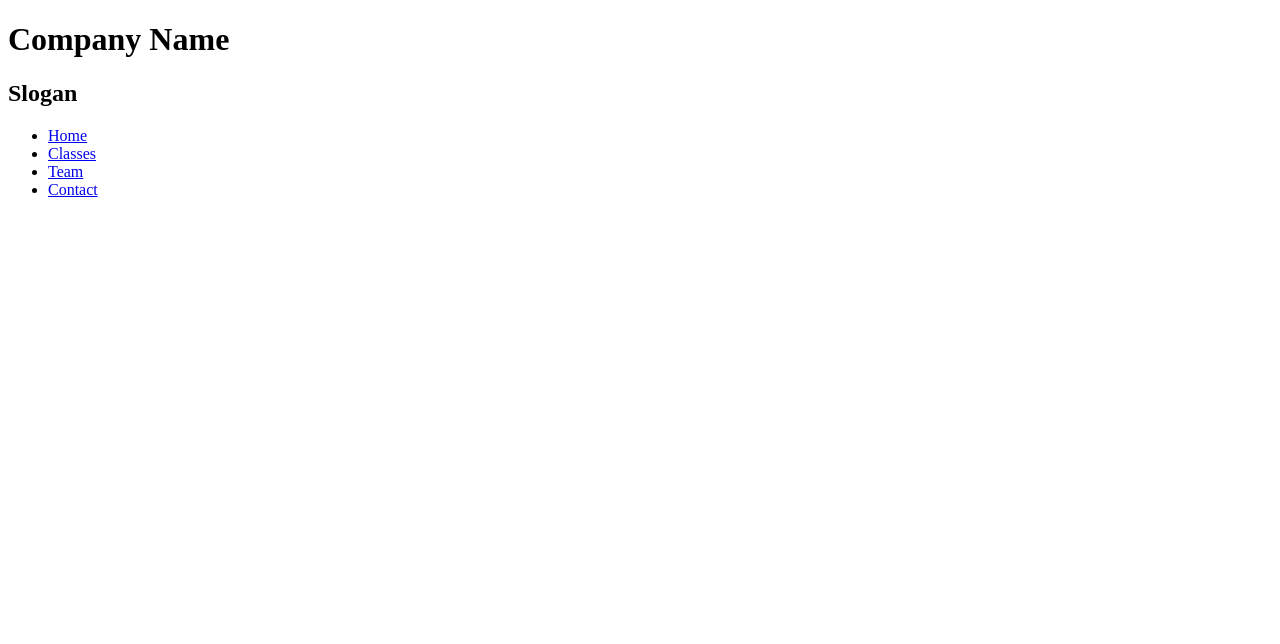
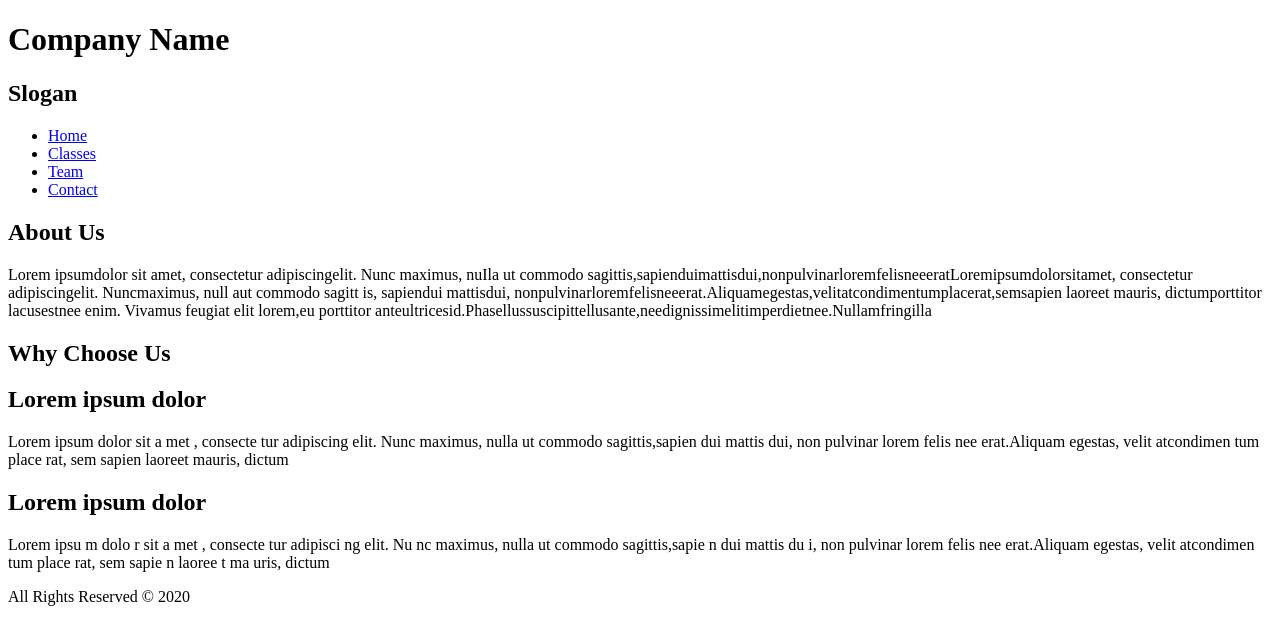
Before and after one commit to james479/FED1StudioProject, a plain HTML site: page FED1StudioProject/index.html in a window 1280 px wide. Drawn offline with Linux system fonts and the light colour scheme.

Commit message:
completed index.html struture except photos

```diff
--- a/FED1StudioProject/index.html
+++ b/FED1StudioProject/index.html
@@ -27,5 +27,30 @@
             </li>
         </ul>
     </nav>
+    <main>
+        <section>
+            <!-- TODO image -->
+            <article>
+                <h2>About Us</h2>
+                <p>Lorem ipsumdolor sit amet, consectetur adipiscingelit. Nunc maximus, nuIla ut commodo sagittis,sapienduimattisdui,nonpulvinarloremfelisneeeratLoremipsumdolorsitamet, consectetur adipiscingelit. Nuncmaximus, null aut commodo sagitt is, sapiendui mattisdui, nonpulvinarloremfelisneeerat.Aliquamegestas,velitatcondimentumplacerat,semsapien laoreet mauris, dictumporttitor lacusestnee enim. Vivamus feugiat elit lorem,eu porttitor anteultricesid.Phasellussuscipittellusante,needignissimelitimperdietnee.Nullamfringilla</p>
+            </article>
+        </section>
+        <section>
+            <h1>Why Choose Us</h1>
+            <!-- TODO image -->
+            <article>
+                <h2>Lorem ipsum dolor</h2>
+                <p>Lorem ipsum dolor sit a met , consecte tur adipiscing elit. Nunc maximus, nulla ut commodo sagittis,sapien dui mattis dui, non pulvinar lorem felis nee erat.Aliquam egestas, velit atcondimen tum place rat, sem sapien laoreet mauris, dictum</p>
+            </article>
+            <article>
+                <h2>Lorem ipsum dolor</h2>
+                <p> Lorem ipsu m dolo r sit a met , consecte tur adipisci ng elit. Nu nc maximus, nulla ut commodo sagittis,sapie n dui mattis du i, non pulvinar lorem felis nee erat.Aliquam egestas, velit atcondimen tum place rat, sem sapie n laoree t ma uris, dictum</p>
+            </article>
+            <!-- TODO image -->
+        </section>
+    </main>
+    <footer>
+        <p>All Rights Reserved &copy; 2020</p>
+    </footer>
 </body>
 </html>
```
